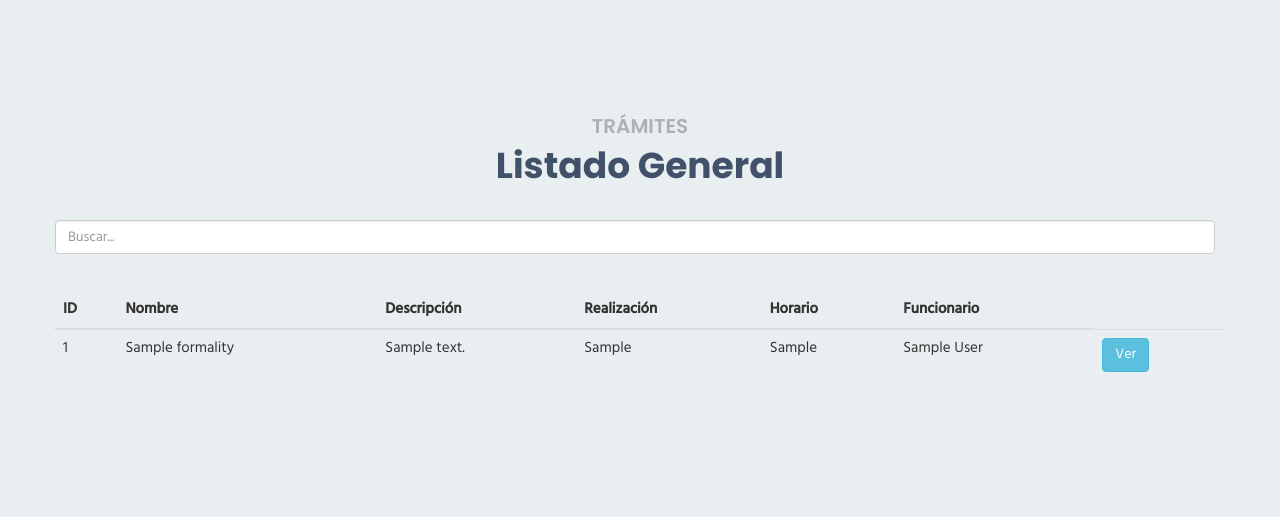
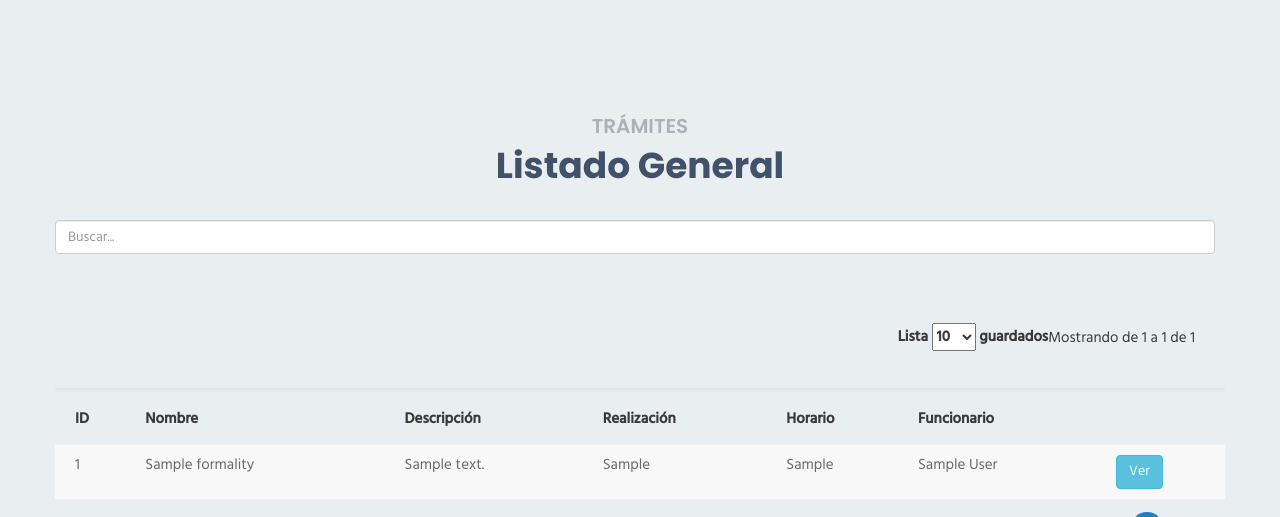
Before and after one commit to oscles/formalities-app, a Django app: page / in a window 1280 px wide. Shown: the part 2854-3371 px from the top of the page. Run offline with Django 3.2, Linux system fonts and the light colour scheme; tables that the repository leaves empty hold one stand-in row (values such as "Sample post"); parts of the project's set-up code (start-up, migrations or seed data) failed here and were passed over; some libraries are stand-ins or nearby versions.

Commit message:
home terminado

```diff
--- a/templates/index.html
+++ b/templates/index.html
@@ -343,7 +343,7 @@
             </div>
 
             <div class="row">
-                <div class="col col-xs-12">
+                <div class="col col-xs-12 col-sm-12">
                     <div class="blog-grids">
                         <section class="main--content">
                             <div class="form-group"
@@ -353,9 +353,10 @@
                                        placeholder="Buscar...">
                             </div>
                             <br>
-                            <div class="table-responsive"
+                            <div class="table-responsive records--list"
                                  data-title="Listado Trámites">
-                                <table class="table" id="showAlls">
+                                <table class="table"
+                                       id="recordsListView">
                                     <thead>
                                     <tr>
                                         <th>ID</th>
@@ -364,6 +365,7 @@
                                         <th>Realización</th>
                                         <th>Horario</th>
                                         <th>Funcionario</th>
+                                        <th></th>
                                     </tr>
                                     </thead>
                                     <tbody>
@@ -401,7 +403,7 @@
                                             </button>
                                         </div>
                                         <div class="modal-body">
-                                            <table class="table table-simple">
+                                            <table class="table">
                                                 <tbody>
                                                 <tr>
                                                     <td>Nombre:</td>
@@ -435,9 +437,7 @@
                                                 </tr>
                                                 </tbody>
                                             </table>
-                                            <br>
 
-                                            <div class="col-sm-10">
                                             <table class="table">
                                                 <thead class="thead-light">
                                                 <tr>
@@ -450,7 +450,6 @@
                                                 <tbody id="iterator-files">
                                                 </tbody>
                                             </table>
-                                            </div>
                                         </div>
                                         <div class="modal-footer">
                                             <button type="button"
@@ -647,8 +646,8 @@
 <!-- Custom script for this template -->
 <script src="{% static 'assets/home/js/script.js' %}"></script>
 <script src="{% static 'assets/js/sweetalert-init.js' %}"></script>
+<script src="{% static 'assets/js/main.js' %}"></script>
 </body>
-
 </html>
 
 <style>
@@ -674,4 +673,136 @@
     .sponsors img {
         width: 200px;
     }
+
+    .records--list {
+        padding-bottom: 30px;
+        color: #696969
+    }
+
+    .records--list .topbar {
+        display: -ms-flexbox;
+        display: -webkit-box;
+        display: flex;
+        margin-bottom: 13px;
+        padding: 32px 30px;
+        box-shadow: 0 1px 5px rgba(0, 0, 0, .08);
+        -webkit-box-align: center;
+        -ms-flex-align: center;
+        align-items: center;
+        -ms-flex-wrap: wrap;
+        flex-wrap: wrap
+    }
+
+    .records--list .toolbar {
+        min-height: 0;
+        margin-bottom: 0;
+        padding-bottom: 6px;
+        color: #393939;
+        font-weight: 700;
+        text-transform: uppercase
+    }
+
+    .records--list .topbar .right {
+        color: #393939;
+        width: 100%;
+        margin-top: 23px;
+        margin-left: auto;
+        display: -webkit-inline-box;
+        display: -ms-inline-flexbox;
+        display: inline-flex;
+        -webkit-box-align: center;
+        -ms-flex-align: center;
+        align-items: center
+    }
+
+    .records--list .dataTable th {
+        padding-bottom: 13px;
+        color: #393939;
+        border-bottom-color: #eee
+    }
+
+    .records--list .dataTable td, .records--list .dataTable th {
+        padding-left: 20px;
+        padding-right: 20px
+    }
+
+    .records--list .dataTable tbody tr td {
+        padding-top: 10px;
+        padding-bottom: 10px;
+        border-bottom: 1px solid #ebebea
+    }
+
+    .records--list .dataTable tbody tr:nth-child(odd) {
+        background-color: #f8f8f8
+    }
+
+    .dataTables_wrapper .dataTables_paginate span .paginate_button {
+        min-width: 34px;
+        padding: 4px 0;
+        background: 0 0;
+        border-color: #ebebea;
+        border-radius: 50%
+    }
+
+    .dataTables_wrapper .dataTables_paginate span .paginate_button.current, .dataTables_wrapper .dataTables_paginate span .paginate_button.current:hover, .dataTables_wrapper .dataTables_paginate span .paginate_button:active, .dataTables_wrapper .dataTables_paginate span .paginate_button:hover {
+        color: #fff !important;
+        background: #227fbd;
+        border-color: #227fbd;
+        box-shadow: none
+    }
+
+    .dataTables_wrapper .dataTables_paginate > .paginate_button:active, .dataTables_wrapper .dataTables_paginate > .paginate_button:hover {
+        color: #227fbd !important;
+        background: 0 0;
+        border-color: transparent;
+        box-shadow: none
+    }
+
+    @media (min-width: 768px) {
+        .records--list .topbar .right {
+            width: auto;
+            margin-top: 0
+        }
+    }
+
+    .records--body {
+        padding: 16px 30px 30px
+    }
+
+    .records--body .title {
+        display: -ms-flexbox;
+        display: -webkit-box;
+        display: flex;
+        margin: 7px 0 25px;
+        padding-bottom: 13px;
+        border-bottom: 1px solid #ccc;
+        -webkit-box-align: center;
+        -ms-flex-align: center;
+        align-items: center;
+        -ms-flex-wrap: wrap;
+        flex-wrap: wrap
+    }
+
+    .records--body .title .h6 {
+        color: #393939;
+        font-weight: 700;
+        text-transform: uppercase
+    }
+
+    .records--body .title .btn {
+        margin-left: auto
+    }
+
+    #recordsListView_paginate {
+        float: right;
+    }
+
+    #recordsListView_paginate a {
+        padding: .4em 1em;
+    }
+
+    #recordsListView_next, #recordsListView_previous {
+        cursor: pointer;
+    }
+
 </style>
```
Also changed, not shown: static/assets/home/css/style.css. Lines whose indentation alone changed are shown as unchanged.
